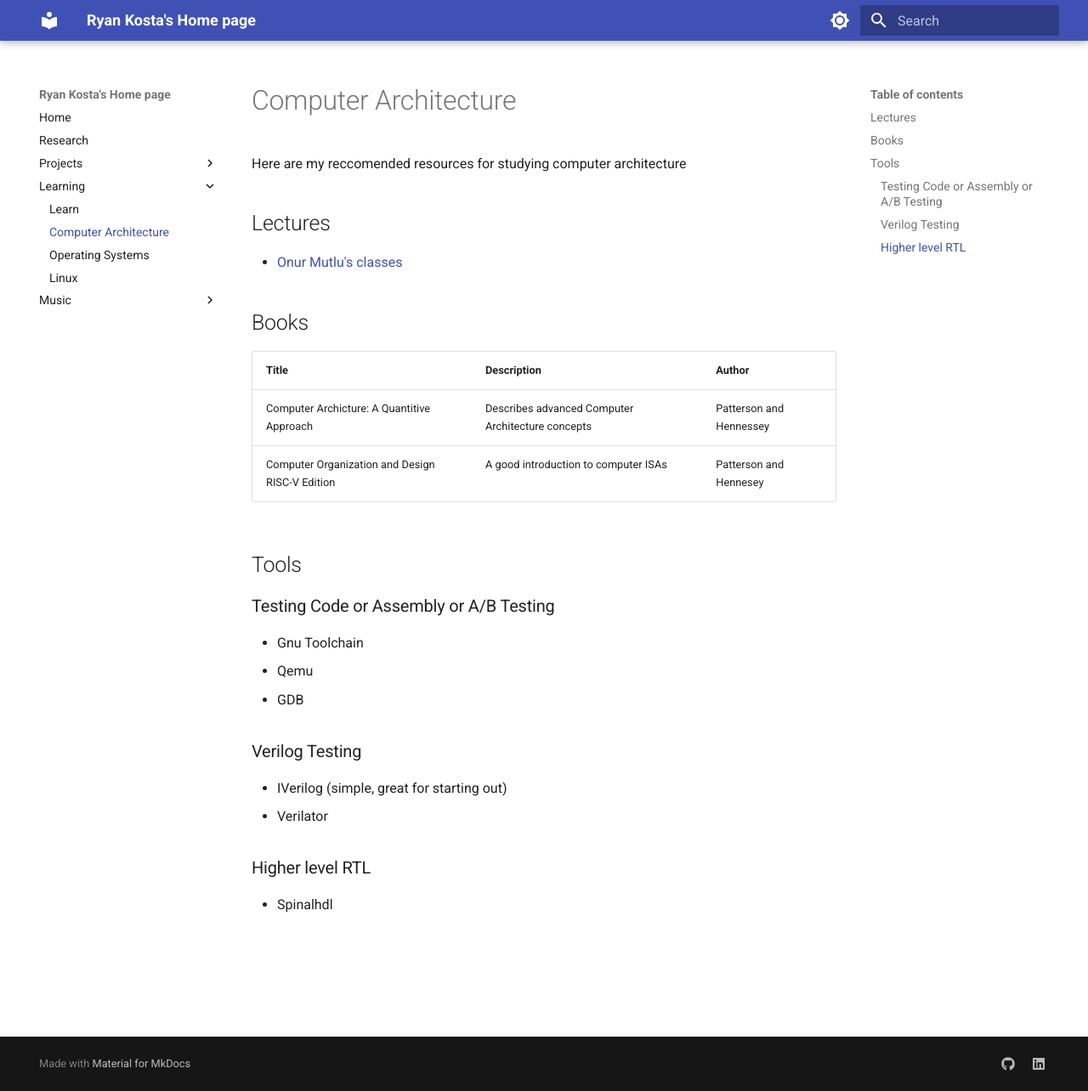
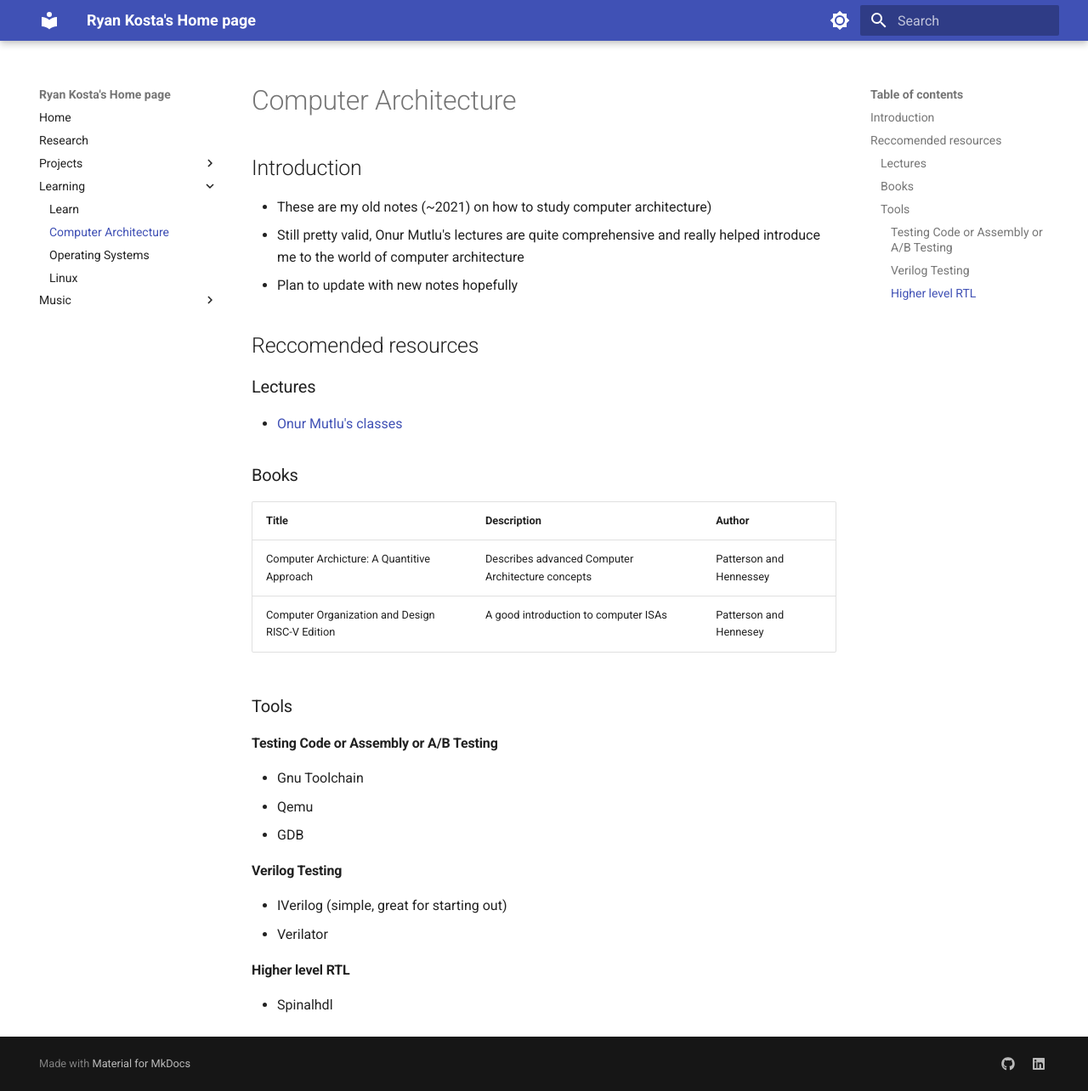
Before and after one commit to ryankosta/ryankosta.github.io, an MkDocs documentation site: the page built from docs/selflearn/arch.md, in a window 1280 px wide and 1284 px high. Shown: the whole window at 85% size. Built offline with MkDocs 1.6.1 and Material for MkDocs 9.7.7, drawn with Linux system fonts in a browser that asks for light colours.

Commit message:
add notes

```diff
--- a/docs/selflearn/arch.md
+++ b/docs/selflearn/arch.md
@@ -1,21 +1,25 @@
-#Computer Architecture
-Here are my reccomended resources for studying computer architecture
-##Lectures
+# Computer Architecture
+## Introduction
+- These are my old notes (~2021) on how to study computer architecture)
+- Still pretty valid, Onur Mutlu's lectures are quite comprehensive and really helped introduce me to the world of computer architecture
+- Plan to update with new notes hopefully
+## Reccomended resources
+### Lectures
 - [Onur Mutlu's classes](http://people.inf.ethz.ch/omutlu/)
-##Books
+### Books
 
 |Title|Description|Author|
 |-----|-----------|------|
 |Computer Archicture: A Quantitive Approach| Describes advanced Computer Architecture concepts| Patterson and Hennessey|
 |Computer Organization and Design RISC-V Edition|A good introduction to computer ISAs|Patterson and Hennesey|
 
-##Tools
-###Testing Code or Assembly or A/B Testing
+### Tools
+#### Testing Code or Assembly or A/B Testing
 - Gnu Toolchain
 - Qemu
 - GDB
-### Verilog Testing
+#### Verilog Testing
 - IVerilog (simple, great for starting out)
 - Verilator
-### Higher level RTL
+#### Higher level RTL
 - Spinalhdl
```
